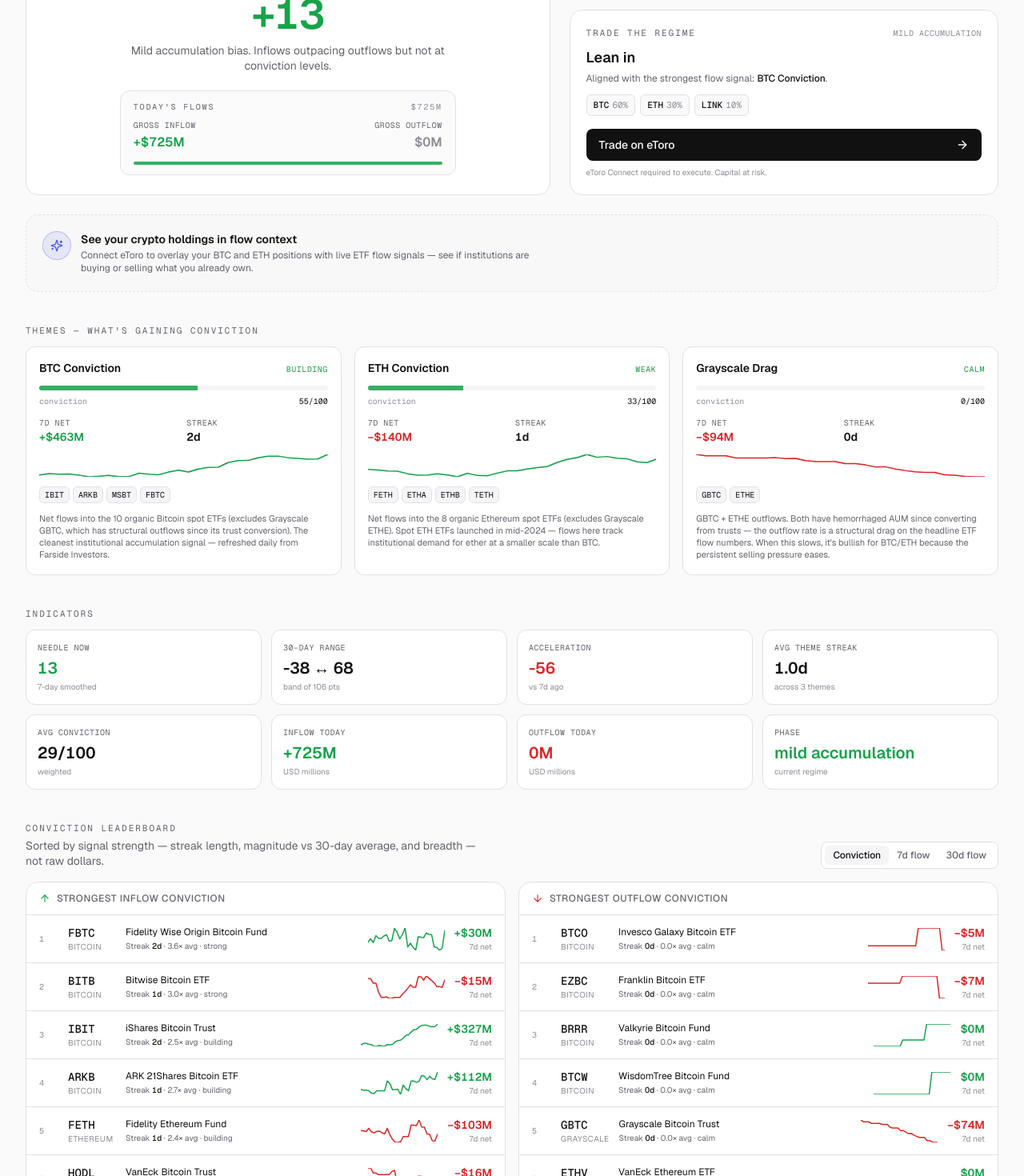
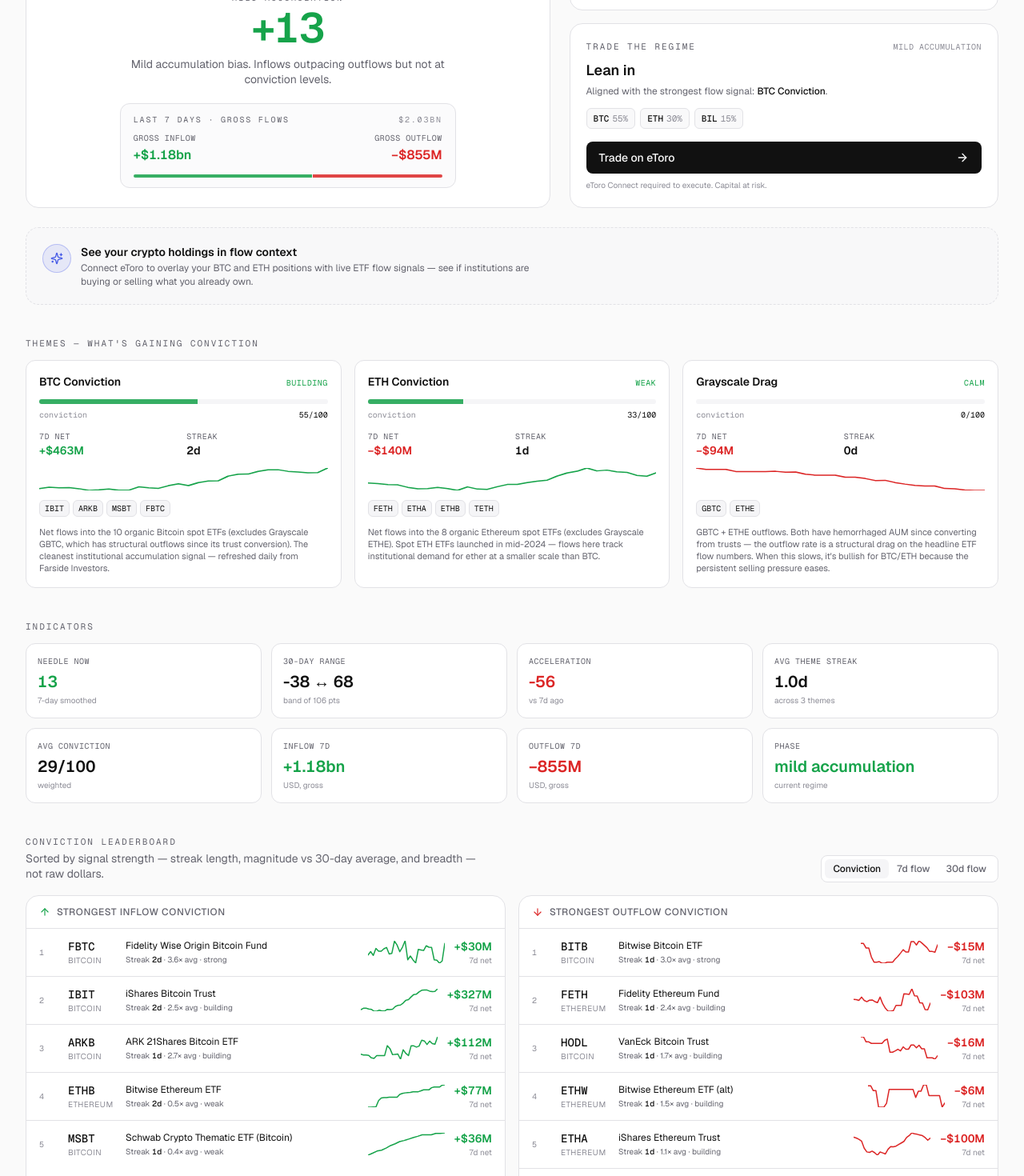
Before and after one commit to rannachman-tech/Crypto-ETF-flow-compass-, a Next.js app: page / in a window 1280 px wide. Shown: the part 540-2010 px from the top of the page at 80% size. Built offline with nearby package versions, Linux system fonts and the light colour scheme.

Commit message:
Add files via upload

```diff
--- a/components/CompassHero.tsx
+++ b/components/CompassHero.tsx
@@ -19,9 +19,13 @@
       ? "text-positive"
       : "text-negative";
 
-  const totalToday = Math.abs(accum.inflowsUsdM) + Math.abs(accum.outflowsUsdM);
-  const inPct = totalToday === 0 ? 0 : (Math.max(0, accum.inflowsUsdM) / totalToday) * 100;
-  const outPct = totalToday === 0 ? 0 : (Math.abs(Math.min(0, accum.outflowsUsdM)) / totalToday) * 100;
+  // Use 7-day rollups so the supporting card matches the 7-day smoothed needle's time scale.
+  // (A single day can be all-inflow or all-outflow and feel disconnected from the smoothed read.)
+  const inflows = accum.inflowsUsdM7d;
+  const outflows = accum.outflowsUsdM7d;
+  const total = Math.abs(inflows) + Math.abs(outflows);
+  const inPct = total === 0 ? 0 : (Math.max(0, inflows) / total) * 100;
+  const outPct = total === 0 ? 0 : (Math.abs(Math.min(0, outflows)) / total) * 100;
 
   return (
     <div className="flex flex-col items-center text-center w-full">
@@ -43,20 +47,20 @@
 
       <div className="mt-5 w-full max-w-[420px] rounded-xl border border-border bg-surface-2/40 px-4 py-3">
         <div className="flex items-baseline justify-between text-[10px] font-mono uppercase tracking-[0.18em] text-fg-subtle">
-          <span>Today's flows</span>
-          <span className="text-fg-muted">{totalToday > 0 ? fmtUsdM(totalToday) : "—"}</span>
+          <span>Last 7 days · gross flows</span>
+          <span className="text-fg-muted">{total > 0 ? fmtUsdM(total) : "—"}</span>
         </div>
         <div className="mt-2 grid grid-cols-2 gap-3">
           <div className="text-left">
             <div className="text-[10px] font-mono uppercase tracking-wider text-fg-subtle">Gross inflow</div>
-            <div className={"mt-0.5 text-base font-semibold tabular-nums " + (accum.inflowsUsdM > 0 ? "text-positive" : "text-fg-muted")}>
-              {accum.inflowsUsdM > 0 ? "+" + fmtUsdM(accum.inflowsUsdM).replace("+", "") : fmtUsdM(0)}
+            <div className={"mt-0.5 text-base font-semibold tabular-nums " + (inflows > 0 ? "text-positive" : "text-fg-muted")}>
+              {inflows > 0 ? "+" + fmtUsdM(inflows).replace("+", "") : fmtUsdM(0)}
             </div>
           </div>
           <div className="text-right">
             <div className="text-[10px] font-mono uppercase tracking-wider text-fg-subtle">Gross outflow</div>
-            <div className={"mt-0.5 text-base font-semibold tabular-nums " + (accum.outflowsUsdM < 0 ? "text-negative" : "text-fg-muted")}>
-              {accum.outflowsUsdM < 0 ? fmtUsdM(accum.outflowsUsdM, { signed: true }) : fmtUsdM(0)}
+            <div className={"mt-0.5 text-base font-semibold tabular-nums " + (outflows < 0 ? "text-negative" : "text-fg-muted")}>
+              {outflows < 0 ? fmtUsdM(outflows, { signed: true }) : fmtUsdM(0)}
             </div>
           </div>
         </div>
--- a/components/ConvictionLeaderboard.tsx
+++ b/components/ConvictionLeaderboard.tsx
@@ -16,20 +16,27 @@
   const [sortKey, setSortKey] = useState<SortKey>("conviction");
 
   const { topInflows, topOutflows } = useMemo(() => {
+    // Sign comes from 7-day flow (the time scale users see in the rows), not today's direction.
+    // Without this, a ticker with +flow today but −7d net could land in the inflow column.
     const enriched = leaderboard.map((l) => ({
       ...l,
-      signedConviction: Math.sign(l.conviction.direction || (l.netFlowUsdM7d || 0)) * l.conviction.score,
+      signedConviction: Math.sign(l.netFlowUsdM7d) * l.conviction.score,
     }));
 
-    function sortFn(dir: "in" | "out") {
-      if (sortKey === "flow7d") return (a: any, b: any) => (dir === "in" ? b.netFlowUsdM7d - a.netFlowUsdM7d : a.netFlowUsdM7d - b.netFlowUsdM7d);
-      if (sortKey === "flow30d") return (a: any, b: any) => (dir === "in" ? b.netFlowUsdM30d - a.netFlowUsdM30d : a.netFlowUsdM30d - b.netFlowUsdM30d);
-      return (a: any, b: any) => (dir === "in" ? b.signedConviction - a.signedConviction : a.signedConviction - b.signedConviction);
+    // Inflow column: only tickers with net positive 7d flow.
+    const inflowsOnly = enriched.filter((e) => e.netFlowUsdM7d > 0);
+    const outflowsOnly = enriched.filter((e) => e.netFlowUsdM7d < 0);
+
+    function sortFn(side: "in" | "out") {
+      if (sortKey === "flow7d") return (a: any, b: any) => (side === "in" ? b.netFlowUsdM7d - a.netFlowUsdM7d : a.netFlowUsdM7d - b.netFlowUsdM7d);
+      if (sortKey === "flow30d") return (a: any, b: any) => (side === "in" ? b.netFlowUsdM30d - a.netFlowUsdM30d : a.netFlowUsdM30d - b.netFlowUsdM30d);
+      // Conviction: sort by absolute conviction within each side.
+      return (a: any, b: any) => b.conviction.score - a.conviction.score;
     }
 
     return {
-      topInflows: [...enriched].sort(sortFn("in")).slice(0, 6),
-      topOutflows: [...enriched].sort(sortFn("out")).slice(0, 6),
+      topInflows: [...inflowsOnly].sort(sortFn("in")).slice(0, 6),
+      topOutflows: [...outflowsOnly].sort(sortFn("out")).slice(0, 6),
     };
   }, [leaderboard, sortKey]);
 
--- a/components/Footer.tsx
+++ b/components/Footer.tsx
@@ -3,7 +3,7 @@
     <footer className="border-t border-border bg-surface-2/40 mt-auto">
       <div className="mx-auto max-w-screen-2xl px-4 sm:px-6 lg:px-8 py-6">
         <p className="text-xs text-fg-subtle leading-relaxed max-w-3xl">
-          ETF Flow Compass shows institutional ETF net flows. Flows are an indicator, not a recommendation —
+          Crypto Flow Compass shows institutional flows into BTC and ETH spot ETFs, sourced live from Farside Investors. Flows are an indicator, not a recommendation —
           a 12-day inflow streak signals conviction, not certainty. <span className="font-medium text-fg">Not financial advice.</span>{" "}
           Trades placed via the eToro Connect flow execute against your eToro account using the API keys you provide.
           Make sure you have available funds before confirming any trade.
--- a/components/IndicatorsGrid.tsx
+++ b/components/IndicatorsGrid.tsx
@@ -51,16 +51,16 @@
       tone: "neutral" as const,
     },
     {
-      label: "Inflow today",
-      value: fmtCompact(accum.inflowsUsdM),
-      sub: "USD millions",
-      tone: accum.inflowsUsdM >= 0 ? "positive" : "negative",
+      label: "Inflow 7d",
+      value: fmtCompact(accum.inflowsUsdM7d),
+      sub: "USD, gross",
+      tone: accum.inflowsUsdM7d >= 0 ? "positive" : "negative",
     },
     {
-      label: "Outflow today",
-      value: fmtCompact(accum.outflowsUsdM),
-      sub: "USD millions",
-      tone: accum.outflowsUsdM <= 0 ? "negative" : "positive",
+      label: "Outflow 7d",
+      value: fmtCompact(accum.outflowsUsdM7d),
+      sub: "USD, gross",
+      tone: accum.outflowsUsdM7d <= 0 ? "negative" : "positive",
     },
     {
       label: "Phase",
--- a/components/RiskWarning.tsx
+++ b/components/RiskWarning.tsx
@@ -6,7 +6,7 @@
       <div className="mx-auto max-w-screen-2xl px-4 sm:px-6 lg:px-8 py-2 flex items-start gap-2 text-[11px] sm:text-xs text-fg-subtle">
         <AlertTriangle className="w-3.5 h-3.5 mt-0.5 flex-shrink-0 text-warning" aria-hidden />
         <p className="leading-snug">
-          <span className="font-medium text-fg">Capital at risk.</span> 51% of retail investor accounts lose money when trading CFDs with this provider. Past performance is not a guarantee of future results. ETF Flow Compass is a research tool, not financial advice.
+          <span className="font-medium text-fg">Crypto is highly volatile.</span> Cryptoassets are largely unregulated. You may lose all of your invested capital, and there is limited consumer protection. Past performance is not a guarantee of future results. Crypto Flow Compass is a research tool, not financial advice.
         </p>
       </div>
     </div>
--- a/lib/baskets.ts
+++ b/lib/baskets.ts
@@ -43,11 +43,10 @@
   region: "us",
   title: "Press the accelerator",
   thesis:
-    "The accumulation needle is deep in the green — institutional crypto ETF flows are running at conviction levels (long streaks, multi-issuer breadth, magnitude well above 30-day average). Position aggressively in the assets retail can actually trade on eToro: BTC, ETH, plus measured altcoin exposure for upside leverage.",
+    "The accumulation needle is deep in the green — institutional flows into BTC and ETH spot ETFs are running at conviction levels (long streaks, multi-issuer breadth, magnitude well above 30-day average). We only recommend the assets we have direct flow signal for: BTC and ETH. Altcoins are deliberately excluded — without flow data on Solana, XRP, ADA or LINK we won't pretend to have conviction on them.",
   holdings: [
-    holding("BTC", 50, "Core BTC", "Bitcoin is the cleanest expression of institutional accumulation — when ETFs are inflowing, BTC is the trade. 50% sizing reflects 'core' conviction."),
-    holding("ETH", 30, "Ethereum sleeve", "Ethereum spot ETF flows typically lag BTC but follow within days. 30% gets you ETH exposure without overconcentrating."),
-    holding("SOL", 20, "Altcoin beta", "Solana is the highest-quality altcoin with eToro tradeable liquidity. 20% adds upside leverage if the accumulation regime broadens beyond just BTC + ETH."),
+    holding("BTC", 60, "Core BTC", "Bitcoin is the cleanest expression of institutional accumulation — when ETFs are inflowing, BTC is the trade. 60% sizing reflects strongest conviction in the asset our data covers most reliably."),
+    holding("ETH", 40, "Ethereum sleeve", "Ethereum spot ETF flows typically lag BTC but follow within days. 40% captures the broadening of the accumulation regime."),
   ],
 };
 
@@ -56,11 +55,11 @@
   region: "us",
   title: "Lean in",
   thesis:
-    "The needle leans positive but conviction isn't at acceleration levels — flows are net positive but streaks are short or breadth is mixed. Stay long the core but don't chase altcoins yet. BTC-heavy with an ETH sleeve.",
+    "The needle leans positive but conviction isn't at acceleration levels — flows are net positive but streaks are short or breadth is mixed. Stay long the core with a small cash buffer reflecting that conviction isn't full. Altcoins deliberately excluded — we don't have flow data on them, so we won't recommend them.",
   holdings: [
-    holding("BTC", 60, "Core BTC", "When the accumulation lean is mild, the cleanest trade is BTC itself. 60% sizing reflects 'core long, no altcoin chase'."),
-    holding("ETH", 30, "Ethereum sleeve", "Steady ETH allocation — captures the spillover when accumulation broadens."),
-    holding("LINK", 10, "Quality altcoin", "Chainlink is a smaller satellite — institutional altcoin flows often pick LINK first as a 'real-utility' alt."),
+    holding("BTC", 55, "Core BTC", "When the accumulation lean is mild, BTC is the cleanest trade. 55% sizing reflects 'core long, no altcoin chase' — informed by the strongest data we have."),
+    holding("ETH", 30, "Ethereum sleeve", "Steady ETH allocation captures the spillover when accumulation broadens. Backed by real Farside ETH ETF flow data."),
+    holding("BIL", 15, "Cash buffer", "T-bill cash sleeve — earns yield while you wait for the regime to confirm into strong conviction."),
   ],
 };
 
--- a/lib/compute.ts
+++ b/lib/compute.ts
@@ -103,13 +103,21 @@
 
   const score = round1(rawScores[rawScores.length - 1] ?? 0);
   const smoothedScore = round1(smoothed[smoothed.length - 1] ?? 0);
+
+  // 7-day rollups for the supporting cards (matches the smoothed needle's time scale).
+  const last7In = dailyIn.slice(-7).reduce((s, v) => s + v, 0);
+  const last7Out = dailyOut.slice(-7).reduce((s, v) => s + v, 0);
+
   return {
     score,
     smoothedScore,
     phase: phaseFromScore(smoothedScore),
     history,
-    inflowsUsdM: round1(dailyIn[dailyIn.length - 1] ?? 0),
-    outflowsUsdM: round1(-(dailyOut[dailyOut.length - 1] ?? 0)),
+    inflowsTodayUsdM: round1(dailyIn[dailyIn.length - 1] ?? 0),
+    outflowsTodayUsdM: round1(-(dailyOut[dailyOut.length - 1] ?? 0)),
+    inflowsUsdM7d: round1(last7In),
+    outflowsUsdM7d: round1(-last7Out),
+    asOf: dates[dates.length - 1] ?? "",
   };
 }
 
```
Also changed, not shown: lib/types.ts (+10 -4 lines), scripts/scrape-flows.ts (+3 -7 lines), scripts/simulate-baskets.ts (+7 -2 lines), 1 other file (tests, documents, lock files or other folders).
